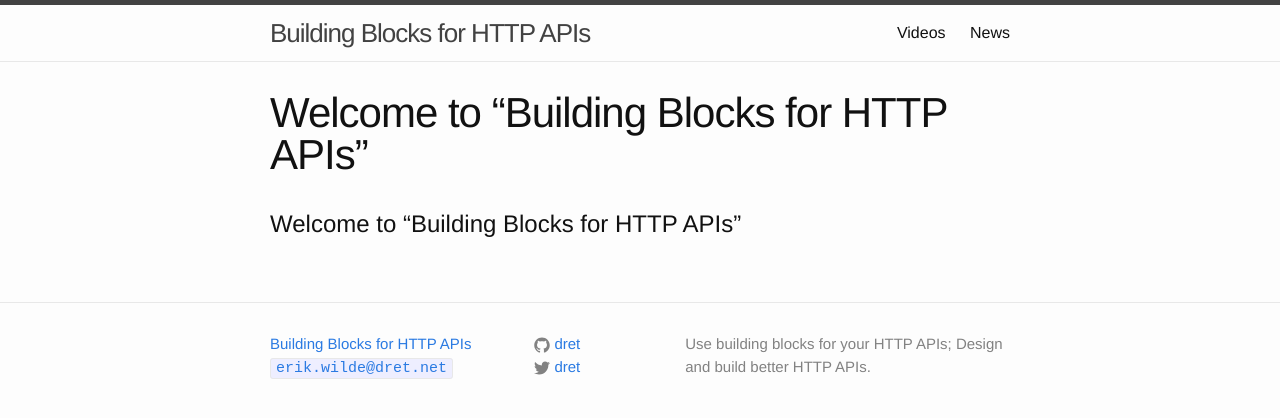
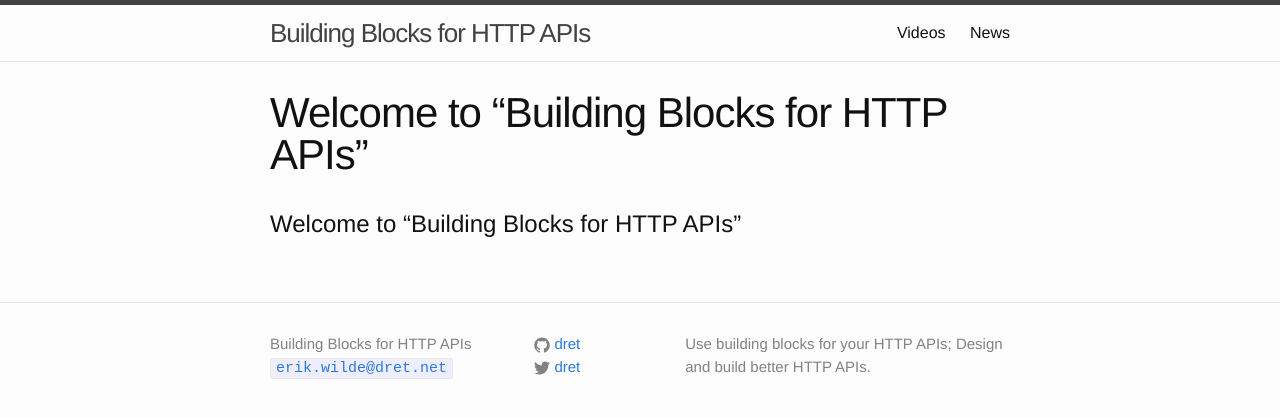
Before and after one commit to dret/HTTP-APIs, a Jekyll site: the page built from README.md, in a window 1280 px wide. Shown: the top 418 px of the page. Built offline with Jekyll 4.4.1, drawn with Linux system fonts in a browser that asks for light colours; our own code applies the rules of GitHub Pages for plain Markdown files.

Commit message:
minor tweak

```diff
--- a/_includes/footer.html
+++ b/_includes/footer.html
@@ -3,7 +3,7 @@
     <div class="footer-col-wrapper">
       <div class="footer-col footer-col-1">
         <ul class="contact-list">
-          <li><a href="https://github.com/dret/webconcepts" title="Web Concepts on GitHub">{{ site.title }}</a></li>
+          <li>{{ site.title }}</li>
           <li><a href="mailto:{{ site.email }}" title="Site maintained by {{ site.email }}"><code>{{ site.email }}</code></a></li>
         </ul>
       </div>
```
